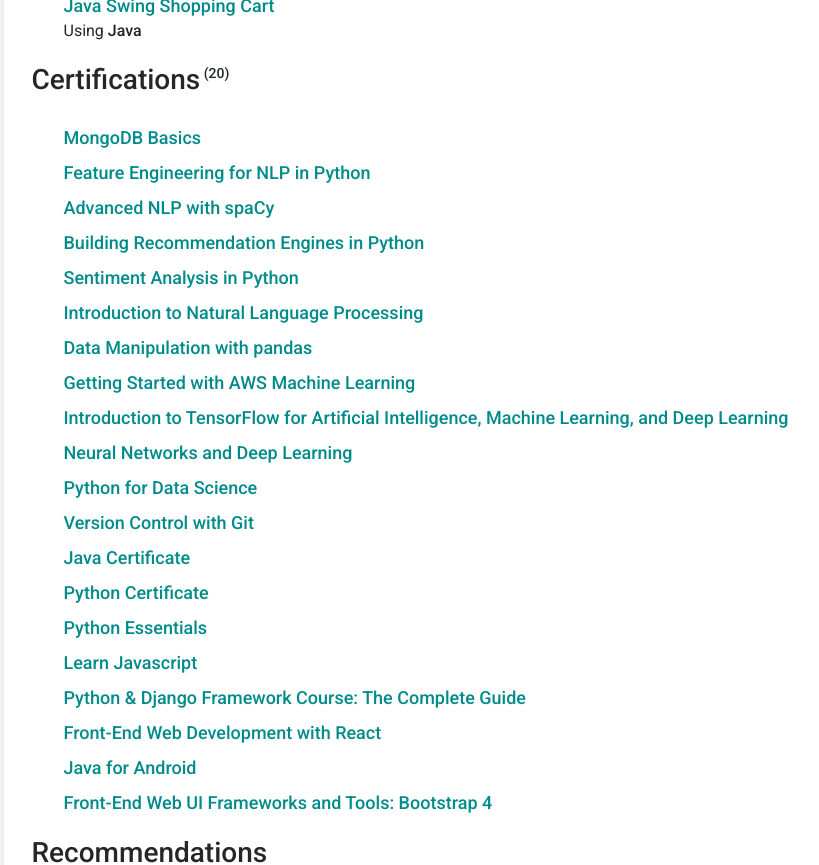
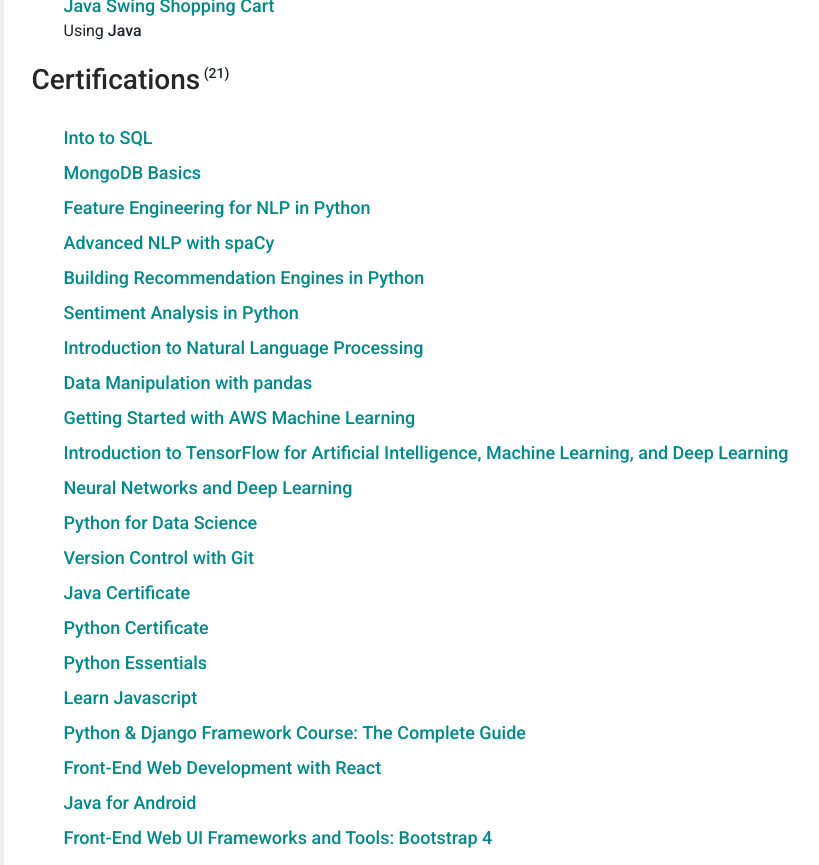
Before and after one commit to afifaniks/afifaniks-github-io-old, a React (Create React App) app: page / in a window 1280 px wide. Shown: the part 2880-3745 px from the top of the page, without its empty margins (218-1037 px from the left). Built offline with nearby package versions, Linux system fonts and the light colour scheme.

Commit message:
Add certification data

```diff
--- a/src/statics/PROFILE_DATA.js
+++ b/src/statics/PROFILE_DATA.js
@@ -155,6 +155,11 @@
     ],
     certifications: [
         {
+            title: "Into to SQL",
+            url: "https://www.kaggle.com/learn/certification/afifaniks/intro-to-sql",
+            author: "Kaggle"
+        },
+        {
             title: "MongoDB Basics",
             url: "https://university.mongodb.com/course_completion/11fc3265-86c6-4344-9fcc-c9ac19093c86/printable?format=pdf",
             author: "MongoDB University"
```
